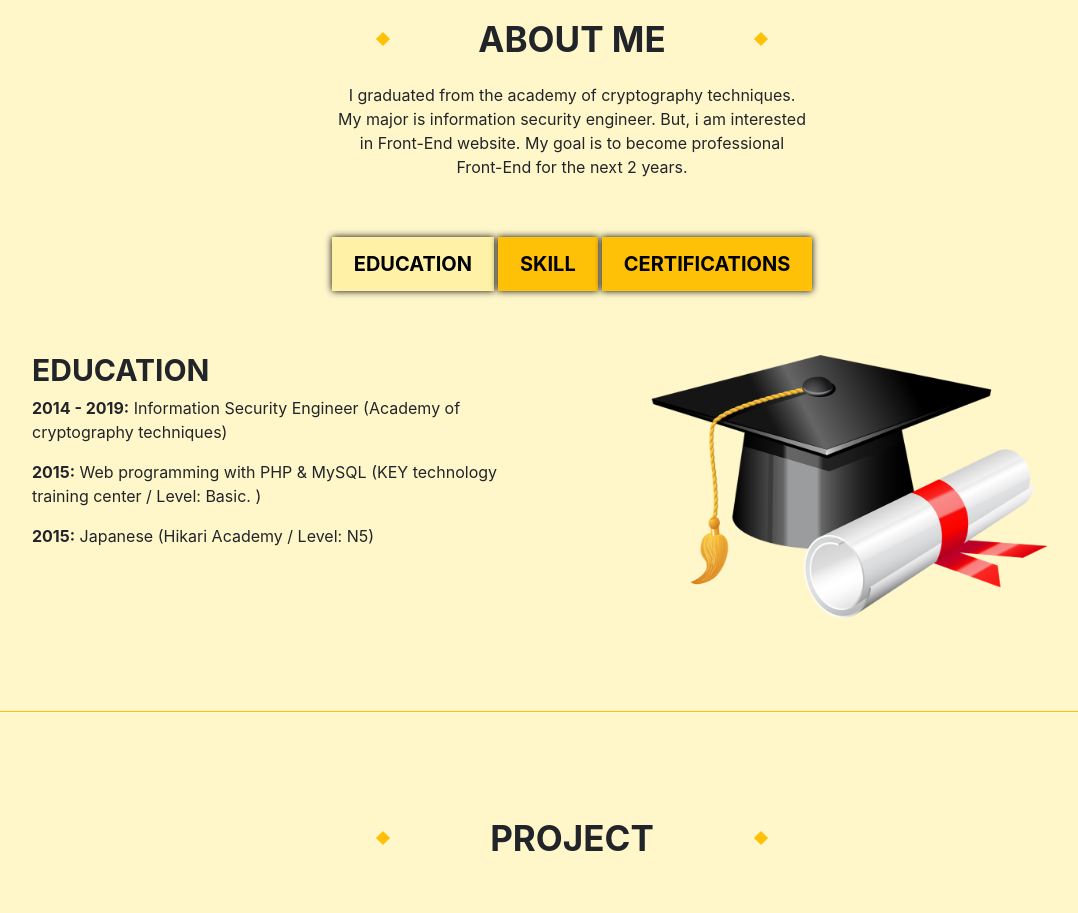
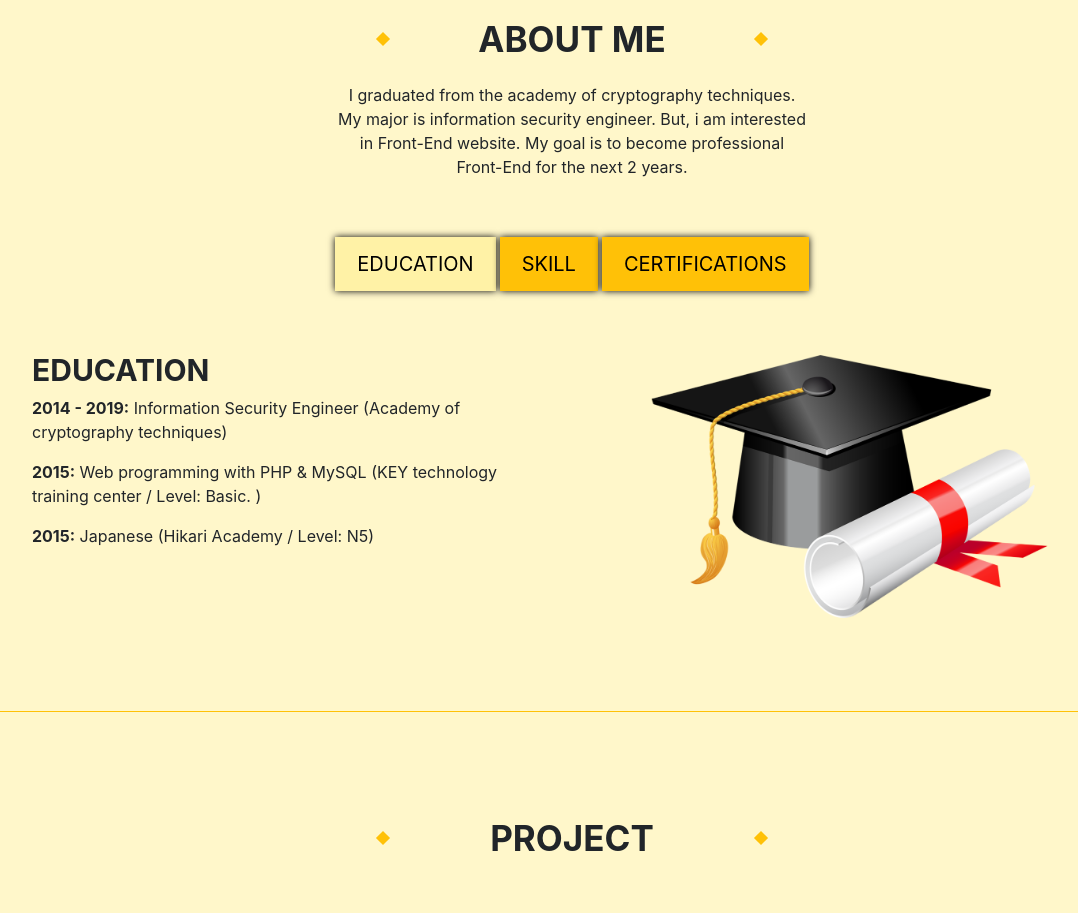
Before and after one commit to nhi25196/BLOG-CV, a plain HTML site: page index.html in a window 1280 px wide. Shown: the part 887-1800 px from the top of the page, without its empty margins (68-1146 px from the left). Drawn offline with Linux system fonts and the light colour scheme.

Commit message:
update blog

```diff
--- a/css/main.css
+++ b/css/main.css
@@ -77,15 +77,16 @@
 .section-padding .tab-menu li a {
     color: black;
     padding: 12px 22px;
-    border: 1px solid black;
+    /* border: 1px solid black; */
     font-size: 20px;
     background-color: #ffc107;
-    font-weight: bold;
+    /* font-weight: bold; */
     text-transform: uppercase;
     box-shadow: 0px 0px 7px 0px;
     /* width: 180px; */
     margin: 2px;
     text-align: center;
+    border-radius: 0;
 }
 
 .section-padding .tab-menu li a:hover,
```
